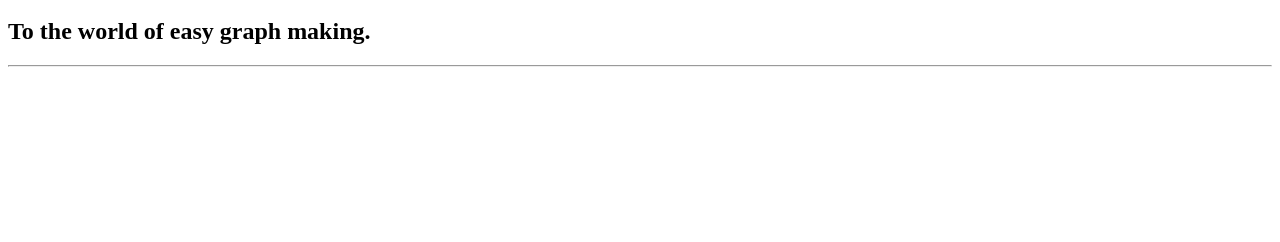
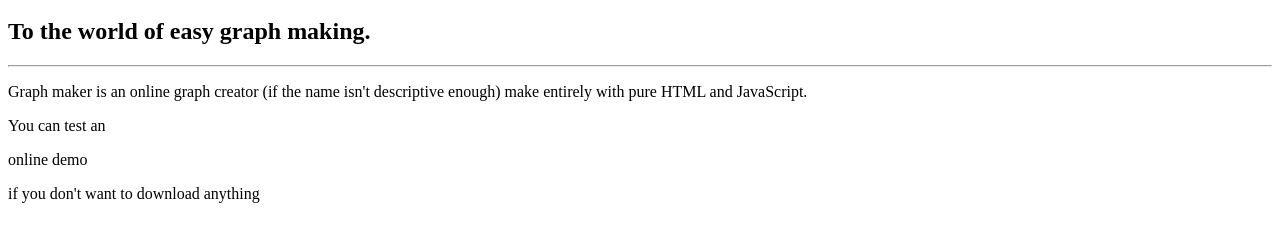
Before and after one commit to EMC-prog/graph-maker, a plain HTML site: page index.html in a window 1280 px wide. Shown: the part 48-290 px from the top of the page. Drawn offline with Linux system fonts and the light colour scheme.

Commit message:
Update index.html

```diff
--- a/index.html
+++ b/index.html
@@ -7,4 +7,6 @@
   <h1>Welcome!</h1>
   <h2>To the world of easy graph making.</h2>
   <hr>
+  <p>Graph maker is an online graph creator (if the name isn't descriptive enough) make entirely with pure HTML and JavaScript.</p>
+  <p>You can test an</p><a src="demo/index.htm"> online demo </a><p>if you don't want to download anything</p>
 </html>
```
